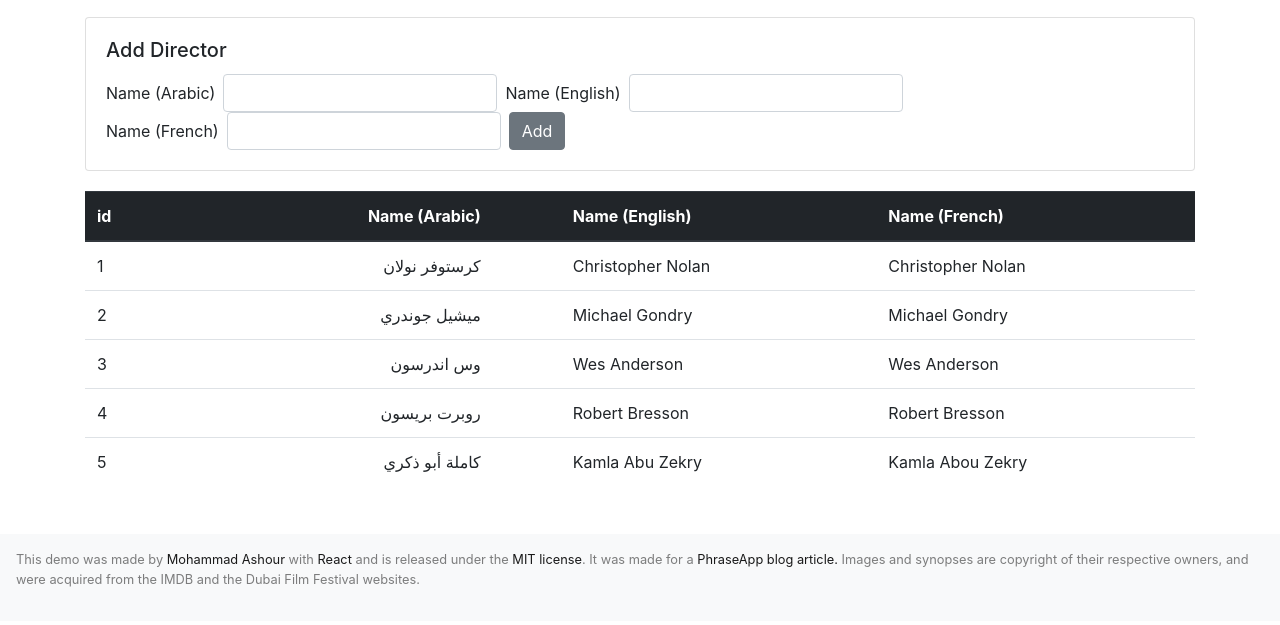
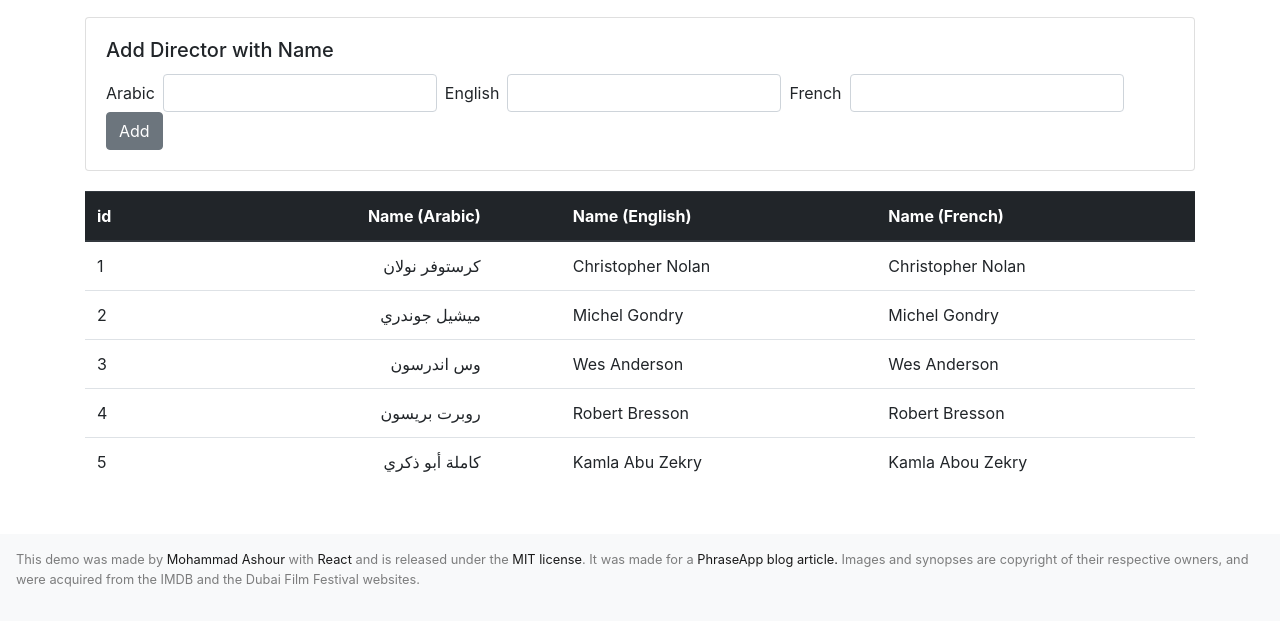
Before and after one commit to ashour/react-i18n-demo, a React app in the folder admin/: page /directors in a window 1280 px wide. Shown: the part 121-746 px from the top of the page. Built offline with nearby package versions, Linux system fonts and the light colour scheme.

Commit message:
Admin: Refactored director name input group to its component. Minor fixes and refactors.

```diff
--- a/admin/public/api/directors.json
+++ b/admin/public/api/directors.json
@@ -8,8 +8,8 @@
     {
         "id": 2,
         "name_ar": "ميشيل جوندري",
-        "name_en": "Michael Gondry",
-        "name_fr": "Michael Gondry"
+        "name_en": "Michel Gondry",
+        "name_fr": "Michel Gondry"
     },
     {
         "id": 3,
--- a/admin/public/index.html
+++ b/admin/public/index.html
@@ -19,7 +19,7 @@
       work correctly both with client-side routing and a non-root public URL.
       Learn how to configure a non-root public URL by running `npm run build`.
     -->
-    <title>React App</title>
+    <title>Admin | μveez</title>
   </head>
   <body>
     <noscript>
--- /dev/null
+++ b/admin/src/components/AddDirectorTranslation.js
@@ -0,0 +1,27 @@
+import React from 'react'
+import { FormGroup, Label, Input } from 'reactstrap'
+
+export default props => {
+    const dir = props.dir || 'ltr'
+    const { name, label, value, onChange } = props
+
+    return (
+        <FormGroup className="mb-2 mr-sm-2 mb-sm-0">
+            <Label
+                for={name}
+                className="mr-sm-2"
+            >
+                {label}
+            </Label>
+
+            <Input
+                dir={dir}
+                id={name}
+                type="text"
+                name={name}
+                value={value}
+                onChange={e => onChange(e.target.value)}
+            />
+        </FormGroup>
+    )
+}
--- a/admin/src/containers/AddDirector.js
+++ b/admin/src/containers/AddDirector.js
@@ -3,24 +3,20 @@ import React, { Component } from 'react'
 import {
     Card,
     Form,
-    Label,
-    Input,
     Button,
     CardBody,
     CardTitle,
-    FormGroup,
 } from 'reactstrap'
 
 import { addDirector, setNewDirector } from '../actions'
+import AddDirectorTranslation from '../components/AddDirectorTranslation'
 
 class AddDirector extends Component {
-    _onChange(e) {
-        this.props.setNewDirector({
-            [e.target.name]: e.target.value
-        })
+    _updateTranslation(key, value) {
+        this.props.setNewDirector({ [key]: value })
     }
 
-    _onClick(e) {
+    _addDirector(e) {
         const { name_ar, name_en, name_fr } = this.props
 
         if (name_ar && name_en && name_fr) {
@@ -32,41 +28,32 @@ class AddDirector extends Component {
         return (
             <Card style={this.props.style}>
                 <CardBody>
-                    <CardTitle>Add Director</CardTitle>
+                    <CardTitle>Add Director with Name</CardTitle>
 
                     <Form inline>
-                        <FormGroup className="mb-2 mr-sm-2 mb-sm-0">
-                            <Label for="name_ar" className="mr-sm-2">Name (Arabic)</Label>
+                        <AddDirectorTranslation
+                            dir="rtl"
+                            name="name_ar"
+                            label="Arabic"
+                            value={this.props.name_ar}
+                            onChange={value => this._updateTranslation("name_ar", value)}
+                        />
 
-                            <Input
-                                type="text" name="name_ar" id="name_ar"
-                                value={this.props.name_ar}
-                                dir="rtl"
-                                onChange={e => this._onChange(e)}
+                        <AddDirectorTranslation
+                            name="name_en"
+                            label="English"
+                            value={this.props.name_en}
+                            onChange={value => this._updateTranslation("name_en", value)}
                         />
-                        </FormGroup>
 
-                        <FormGroup className="mb-2 mr-sm-2 mb-sm-0">
-                            <Label for="name_en" className="mr-sm-2">Name (English)</Label>
+                        <AddDirectorTranslation
+                            name="name_fr"
+                            label="French"
+                            value={this.props.name_fr}
+                            onChange={value => this._updateTranslation("name_fr", value)}
+                        />
 
-                            <Input
-                                type="text" name="name_en" id="name_en"
-                                value={this.props.name_en}
-                                onChange={e => this._onChange(e)}
-                            />
-                        </FormGroup>
-
-                        <FormGroup className="mb-2 mr-sm-2 mb-sm-0">
-                            <Label for="name_fr" className="mr-sm-2">Name (French)</Label>
-
-                            <Input
-                                type="text" name="name_fr" id="name_fr"
-                                value={this.props.name_fr}
-                                onChange={e => this._onChange(e)}
-                            />
-                        </FormGroup>
-
-                        <Button onClick={() => this._onClick()}>Add</Button>
+                        <Button onClick={() => this._addDirector()}>Add</Button>
                     </Form>
                 </CardBody>
             </Card>
@@ -74,18 +61,14 @@ class AddDirector extends Component {
     }
 }
 
-const mapStateToProps = state => {
+export default connect(
+    state => {
         const { name_ar, name_en, name_fr } = state.directors.newDirector
 
         return { name_ar, name_en, name_fr }
-}
-
-const mapDispatchToProps = {
+    },
+    {
         addDirector,
         setNewDirector,
     }
-
-export default connect(
-    mapStateToProps,
-    mapDispatchToProps
 )(AddDirector)
--- a/admin/src/reducers/directors.js
+++ b/admin/src/reducers/directors.js
@@ -1,4 +1,6 @@
 import _ from 'lodash'
+
+import { defaultOnUndefinedOrNull } from '../services/util'
 
 const INITIAL_STATE = {
     lastId: 0,
@@ -18,9 +20,9 @@ export default (state = INITIAL_STATE, action) => {
             return {
                 ...state,
                 newDirector: {
-                    name_ar: action.name_ar || state.newDirector.name_ar,
-                    name_en: action.name_en || state.newDirector.name_en,
-                    name_fr: action.name_fr || state.newDirector.name_fr,
+                    name_ar: defaultOnUndefinedOrNull(action.name_ar, state.newDirector.name_ar),
+                    name_en: defaultOnUndefinedOrNull(action.name_en, state.newDirector.name_en),
+                    name_fr: defaultOnUndefinedOrNull(action.name_fr, state.newDirector.name_fr),
                 }
             }
 
--- /dev/null
+++ b/admin/src/services/util.js
@@ -0,0 +1,7 @@
+export function defaultOnUndefinedOrNull (value, _default) {
+    if (value === undefined || value === null) {
+        return _default
+    }
+
+    return value
+}
--- a/front/src/containers/App.js
+++ b/front/src/containers/App.js
@@ -3,17 +3,17 @@ import React, { Component } from 'react'
 import { Switch, BrowserRouter as Router } from 'react-router-dom'
 
 import routes from '../routes'
+import Localizer from './Localizer'
 import DeepRoute from '../components/DeepRoute'
 import AppNavbar from '../components/AppNavbar'
 import AppFooter from '../components/AppFooter'
-import SwitchLocaleOnHistoryChange from '../components/SwitchLocaleOnHistoryChange'
 
 class App extends Component {
     render() {
         return (
             <div style={{paddingTop: "80px"}}>
                 <Router>
-                    <SwitchLocaleOnHistoryChange>
+                    <Localizer>
                         {this.props.uiTranslationsLoaded &&
                             <div>
                                 <AppNavbar />
@@ -36,7 +36,7 @@ class App extends Component {
                                 <AppFooter />
                             </div>
                         }
-                    </SwitchLocaleOnHistoryChange>
+                    </Localizer>
                 </Router>
             </div>
         )
--- a/front/src/components/SwitchLocaleOnHistoryChange.js
+++ b/front/src/containers/Localizer.js
@@ -7,7 +7,7 @@ import { setUiLocale } from '../services/i18n'
 import { switchHtmlLocale, getLocaleFromPath } from '../services/i18n/util'
 import { changeLocale, setUiTranslationsLoaded, setUiTranslationsLoading } from '../actions'
 
-class SwitchLocaleOnHistoryChange extends Component {
+class Localizer extends Component {
     constructor(props) {
         super(props)
 
@@ -49,5 +49,5 @@ export default withRouter(
             setUiTranslationsLoaded,
             setUiTranslationsLoading,
         }
-    )(SwitchLocaleOnHistoryChange)
+    )(Localizer)
 )
```
Lines whose indentation alone changed are shown as unchanged.
